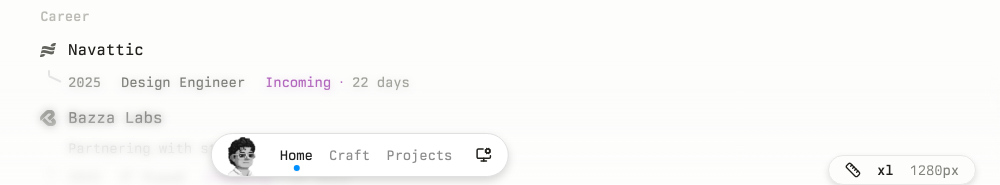
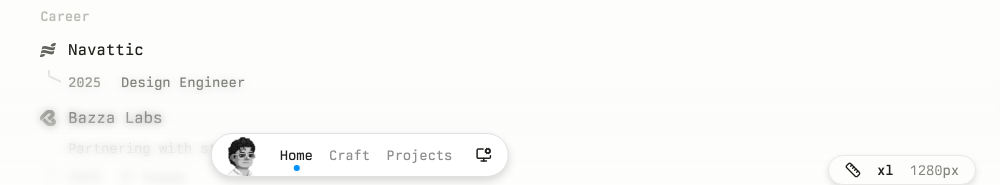
Before and after one commit to kianbazza/web, a Next.js app: page / in a window 1280 px wide. Shown: the part 591-776 px from the top of the page, without its empty margins (280-1280 px from the left). Built offline with nearby package versions, Linux system fonts and the light colour scheme; what fumadocs-core would draw is missing.

Commit message:
feat(landing): update careers, cleanup interface

```diff
--- a/app/(landing)/_/content.tsx
+++ b/app/(landing)/_/content.tsx
@@ -46,6 +46,7 @@ type Role = {
   startDate: Date
   endDate?: Date
   title: string
+  hideDuration?: boolean
 }
 
 type Organization = {
@@ -75,12 +76,15 @@ export const career: Array<Organization> = [
         title: 'Fused',
         icon: FusedIcon,
         startDate: new Date(2025, 7, 24),
+        endDate: new Date(2026, 0, 30),
+        hideDuration: true,
       },
       {
         title: 'Profound',
         icon: ProfoundIcon,
         startDate: new Date(2025, 4, 22),
         endDate: new Date(2025, 6, 17),
+        hideDuration: true,
       },
     ],
   },
@@ -118,6 +122,7 @@ export const consulting = [
     company: 'Fused',
     icon: FusedIcon,
     startDate: new Date(2025, 7, 24),
+    endDate: new Date(2026, 0, 30),
   },
 ]
 
--- a/app/(landing)/page.tsx
+++ b/app/(landing)/page.tsx
@@ -173,7 +173,13 @@ export default function Home() {
                             )}
                             <span className="text-sand-11">{role.title}</span>
                           </div>
-                          {isIncoming ? (
+                          {!role.endDate && !isIncoming && (
+                            <div className="flex items-center gap-2">
+                              <div className="size-1.5 shrink-0 bg-blue-10 rounded-full" />
+                              <span className="text-blue-9">Now</span>
+                            </div>
+                          )}
+                          {/* {isIncoming ? (
                             <div className="flex sm:hidden items-center gap-[1ch]">
                               <span className="text-plum-10">Incoming ⋅</span>
                               <span className="text-sand-9">
@@ -181,6 +187,7 @@ export default function Home() {
                               </span>
                             </div>
                           ) : (
+                            !role.hideDuration && (
                               <div className="flex sm:hidden items-center gap-[1ch]">
                                 {!role.endDate && (
                                   <span className="text-blue-10">Now ⋅</span>
@@ -189,6 +196,7 @@ export default function Home() {
                                   {durationCompact}
                                 </span>
                               </div>
+                            )
                           )}
 
                           {isIncoming ? (
@@ -199,13 +207,15 @@ export default function Home() {
                               </span>
                             </div>
                           ) : (
+                            !role.hideDuration && (
                               <div className="items-center gap-[1ch] hidden sm:flex">
                                 {!role.endDate && (
                                   <span className="text-blue-10">Now ⋅</span>
                                 )}
                                 <span className="text-sand-9">{duration}</span>
                               </div>
-                          )}
+                            )
+                          )} */}
                         </li>
                       )
                     })}
--- a/package.json
+++ b/package.json
@@ -28,7 +28,7 @@
     "clsx": "^2.1.1",
     "date-fns": "^4.1.0",
     "fumadocs-core": "^15.8.5",
-    "fumadocs-mdx": "^12.0.3",
+    "fumadocs-mdx": "^14.0.3",
     "install": "^0.13.0",
     "jotai": "^2.11.3",
     "jsonc-parser": "^3.3.1",
```
Lines whose indentation alone changed are shown as unchanged.
